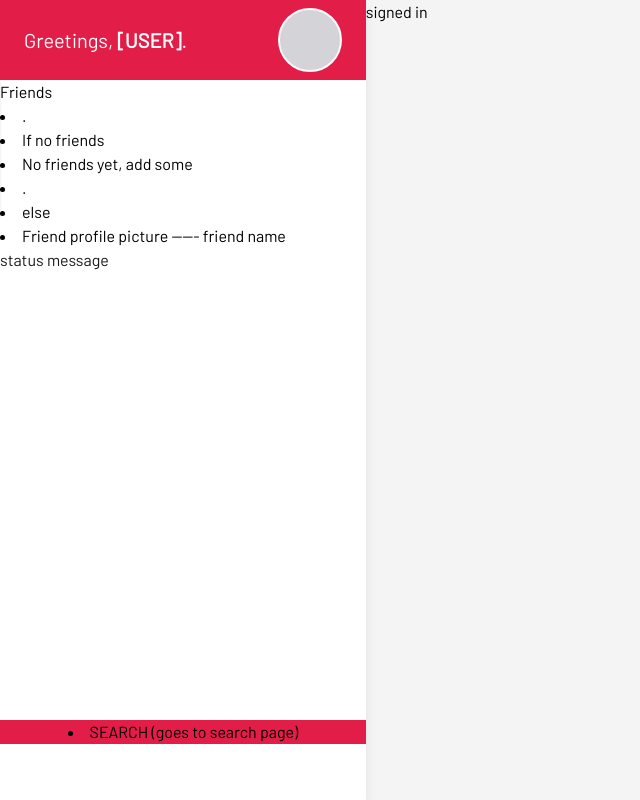
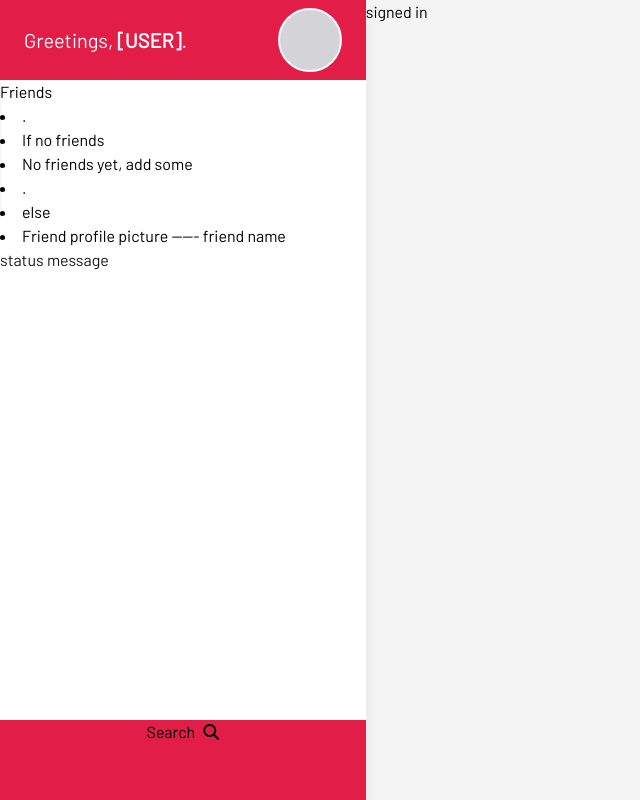
Before and after one commit to brajpatel/messaging-app, a React (Vite) app: page / in a window 1280 px wide. Shown: the whole page, without its empty margins (0-640 px from the left). Built offline with nearby package versions, Linux system fonts and the light colour scheme.

Commit message:
Define sidebar section heights

```diff
--- a/src/components/Sidebar.jsx
+++ b/src/components/Sidebar.jsx
@@ -21,7 +21,7 @@ function Sidebar({ theme, handleTheme }) {
 
     return (
         <nav className="h-screen w-96 flex flex-col shadow-lg dark:shadow-none bg-white dark:bg-zinc-900">
-            <div className="h-1/10 relative flex justify-between items-center px-6 py-2 bg-rose-600 dark:bg-zinc-800">
+            <div className="h-[10%] relative flex justify-between items-center px-6 py-2 bg-rose-600 dark:bg-zinc-800">
                 <p className="text-zinc-50 text-xl">Greetings, <span className="font-bold">[USER]</span>.</p>
                 <div className="h-16 w-16 bg-zinc-300 border-2 border-zinc-50 rounded-full cursor-pointer" onClick={handleDropdown}></div>
 
@@ -63,8 +63,11 @@ function Sidebar({ theme, handleTheme }) {
                 </li>
             </div>
 
-            <div className="h-1/10 flex items-center justify-center bg-rose-600">
-                <li className="h-full">SEARCH (goes to search page)</li>
+            <div className="h-[10%] flex items-center justify-center bg-rose-600">
+                <Link to="/search" className="h-full">
+                    Search
+                    <i className="fa-solid fa-magnifying-glass ml-2"></i>
+                </Link>
             </div>
         </nav>
     )
```
